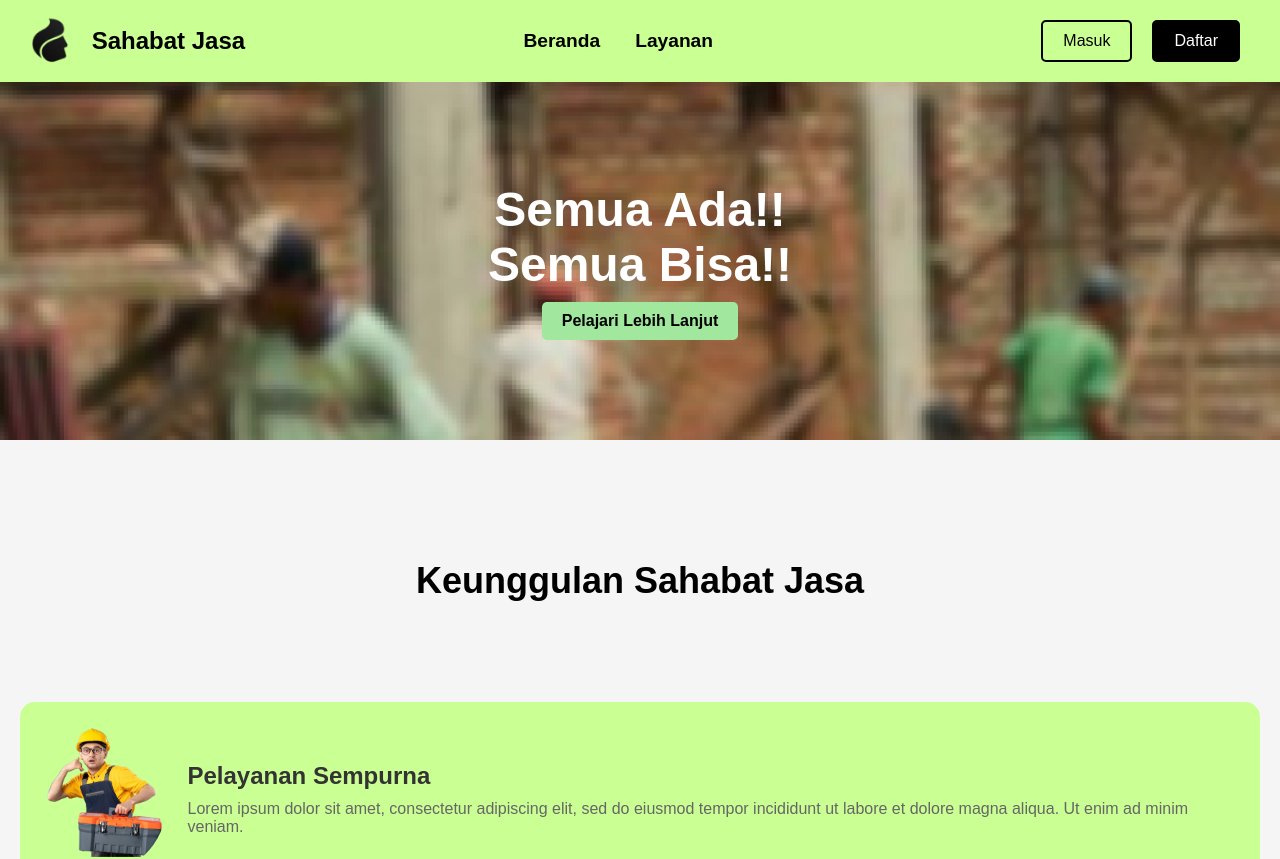
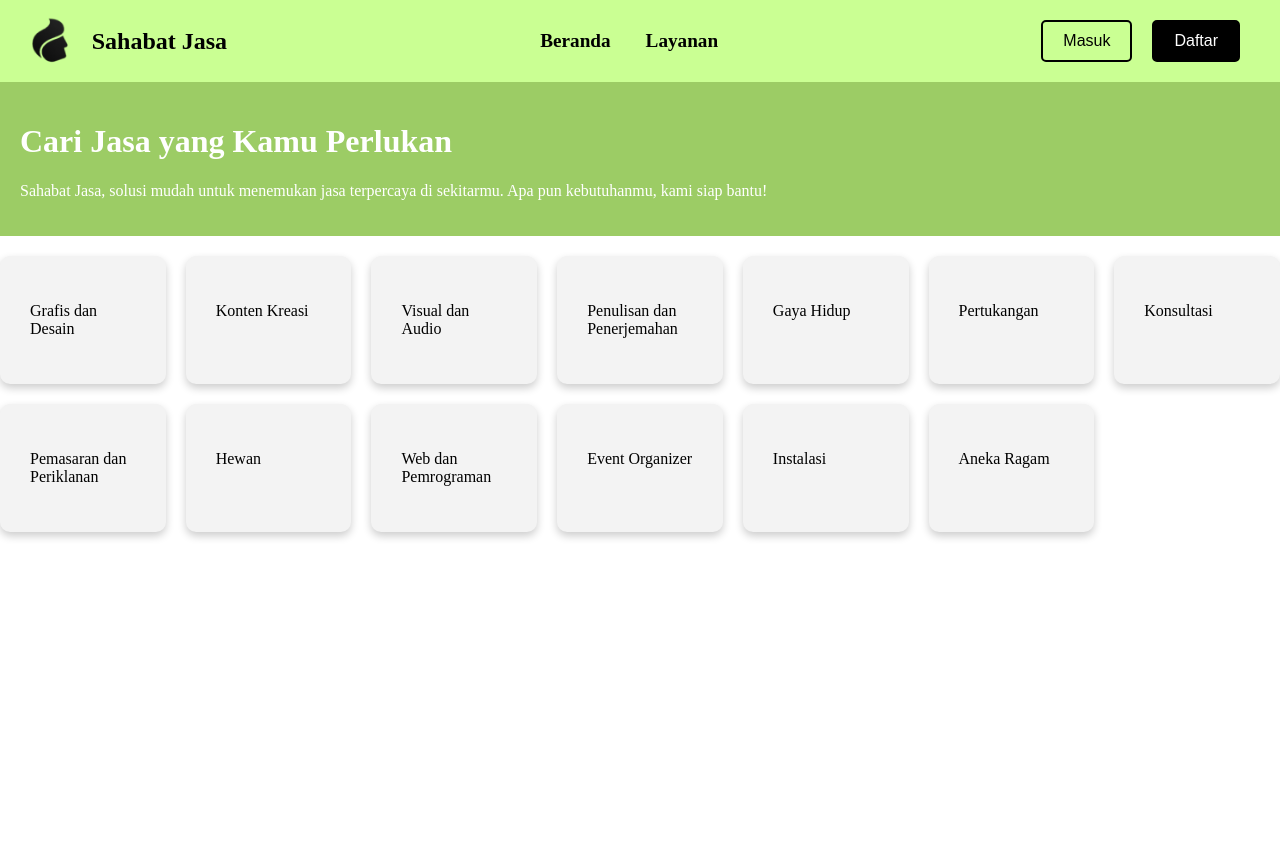
Before and after one commit to RidwanTaufiqulhakim/WebSahabatJasa, a React (Vite) app: page / in a window 1280 px wide. Shown: the top 859 px of the page. After the commit the page ends 800 px from the top, so only its background shows below. Built offline with nearby package versions, Linux system fonts and the light colour scheme.

Commit message:
Add files via upload

```diff
--- /dev/null
+++ b/src/components/Feature.jsx
@@ -0,0 +1,32 @@
+import React from 'react';
+import './Features.css';
+
+const Features = () => {
+  const categories = [
+    'Grafis dan Desain',
+    'Konten Kreasi',
+    'Visual dan Audio',
+    'Penulisan dan Penerjemahan',
+    'Gaya Hidup',
+    'Pertukangan',
+    'Konsultasi',
+    'Pemasaran dan Periklanan',
+    'Hewan',
+    'Web dan Pemrograman',
+    'Event Organizer',
+    'Instalasi',
+    'Aneka Ragam',
+  ];
+
+  return (
+    <div className="categories">
+      {categories.map((category, index) => (
+        <div key={index} className="category-card">
+          <p>{category}</p>
+        </div>
+      ))}
+    </div>
+  );
+};
+
+export default Features;
--- /dev/null
+++ b/src/components/Features.css
@@ -0,0 +1,39 @@
+.app{
+    font-family: Arial, Helvetica, sans-serif;
+    text-align: center;
+    color: #333;
+    padding: 0 20px;
+  }
+
+  .header{
+    background-color: #9CCC65;
+    padding: 20px;
+    color: #fff;
+  }
+
+  .categories{
+    display: grid;
+    grid-template-columns: repeat(auto-fit, minmax(150px, 1fr));
+    gap: 20px;
+    padding: 20px 0;
+  }
+
+  .category-card{
+    background-color: #f3f3f3;
+    padding: 30px;
+    border-radius: 10px;
+    box-shadow: 0 4px 8px rgba(0, 0, 0, 0.2);
+    transition: transform 0.2s;
+    cursor: pointer;
+  }
+
+  .category-card:hover{
+    transform: scale(1.05);
+  }
+
+  .footer {
+    background-color: #333;
+    color: #fff;
+    padding: 20px;
+    font-size: 0.9em;
+  }
--- /dev/null
+++ b/src/components/Navbar.css
@@ -0,0 +1,97 @@
+
+
+
+.navbar {
+    display: flex;
+    justify-content: space-between;
+    align-items: center;
+    background-color: #CAFF93;
+    padding: 10px 20px;
+  }
+
+  /* Logo and text container */
+  .logo-container {
+    display: flex;
+    align-items: center;
+  }
+
+  /* Logo image */
+  .logo {
+    height: 50px;  /* Adjust as needed */
+    margin-right: 10px;  /* Space between logo and text */
+  }
+
+  /* Sahabat Jasa text */
+  .sahabat {
+    font-size: 1.5em;
+    font-weight: bold;
+    color: black;
+    margin: 10px;
+    margin-left: 10px;
+  }
+
+  /* Navigation Links */
+  .nav-links {
+    list-style: none;
+    display: flex;
+    gap: 35px;
+    font-size: larger;
+    font-weight: bold;
+    flex-grow: 1;
+    justify-content: center;
+    margin-right: auto;
+
+  }
+
+  .nav-links a {
+    text-decoration: none;
+    color: black;
+  }
+
+
+  .auth-buttons {
+    padding-left: 10px;
+    margin-left: 20px;
+  }
+
+
+  /* Authentication buttons */
+  .auth-buttons button {
+    margin-left: 20px;
+    font-size: 1rem;
+    border-radius: 5px;
+    padding: 10px 20px;
+    cursor: pointer;
+  }
+
+  .auth-buttons {
+    padding: 10px 20px;
+    border-radius: 8px;
+    transition: background-color 0.3s, color 0.3s;
+
+  }
+
+  /* tombol masuk */
+  .login-btn {
+    background-color: transparent;
+    border: 2px solid black;
+    color: black;
+  }
+
+  .login-btn:hover {
+    background-color: black;
+    color: white;
+
+  }
+
+  .register-btn {
+    background-color: black;
+    border: 2px solid black;
+    color: white;
+
+  }
+
+  .register-btn:hover {
+    background-color: #CAFF93 ;
+    color: black;
+  }
--- /dev/null
+++ b/src/components/Navbar.jsx
@@ -0,0 +1,24 @@
+import React from 'react';
+import './Navbar.css';
+import logo from '../assets/logoSahabatJasa.png';
+
+const Navbar = () => {
+  return (
+    <nav className="navbar">
+      <div className="logo-container">
+        <img src={logo} alt="Logo" className="logo" />
+        <h1 className="sahabat">Sahabat Jasa</h1>
+      </div>
+      <ul className="nav-links">
+        <li><a href="#home">Beranda</a></li>
+        <li><a href="#layanan">Layanan</a></li>
+      </ul>
+      <div className="auth-buttons">
+        <button className="login-btn">Masuk</button>
+        <button className="register-btn">Daftar</button>
+      </div>
+    </nav>
+  );
+};
+
+export default Navbar;
--- /dev/null
+++ b/src/components/hero.jsx
@@ -0,0 +1,12 @@
+import React from 'react';
+
+const Hero = () => {
+  return (
+    <header className="header">
+      <h1>Cari Jasa yang Kamu Perlukan</h1>
+      <p>Sahabat Jasa, solusi mudah untuk menemukan jasa terpercaya di sekitarmu. Apa pun kebutuhanmu, kami siap bantu!</p>
+    </header>
+  );
+};
+
+export default Hero;
--- a/src/index.css
+++ b/src/index.css
@@ -1,5 +1,15 @@
-*{
-    margin: 0;
-    padding: 0;
-    font-family: sans-serif;
+body, html {
+  margin: 0;
+  padding: 0;
+  box-sizing: border-box;
 }
+
+@media (max-width: 768px) {
+  .header {
+    font-size: 1em;
+  }
+
+  .categories {
+    grid-template-columns: 1fr;
+  }
+}
```
Also changed, not shown: src/App.jsx (+5 -6 lines), src/main.jsx (+6 -6 lines), src/components/Hero.css (added).
